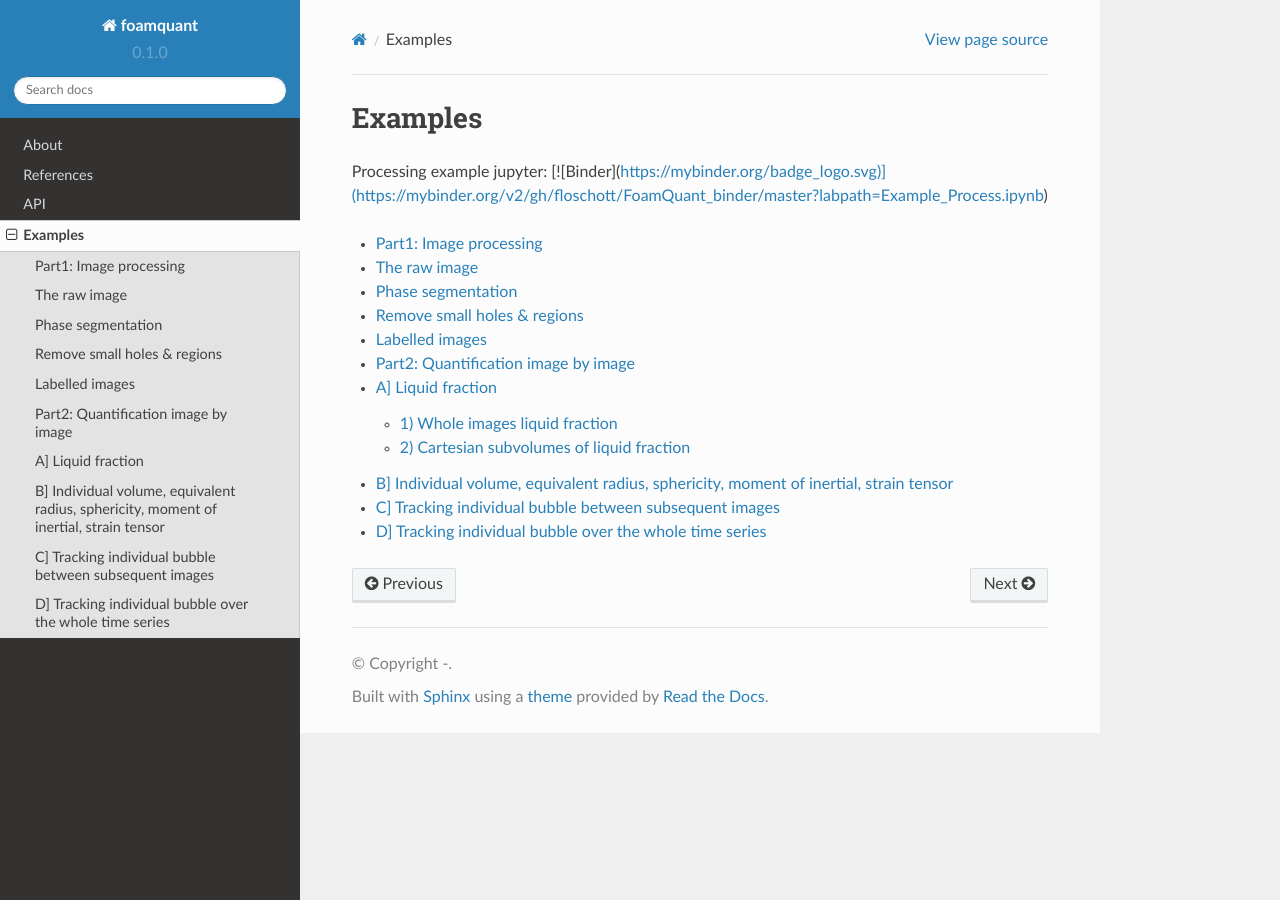
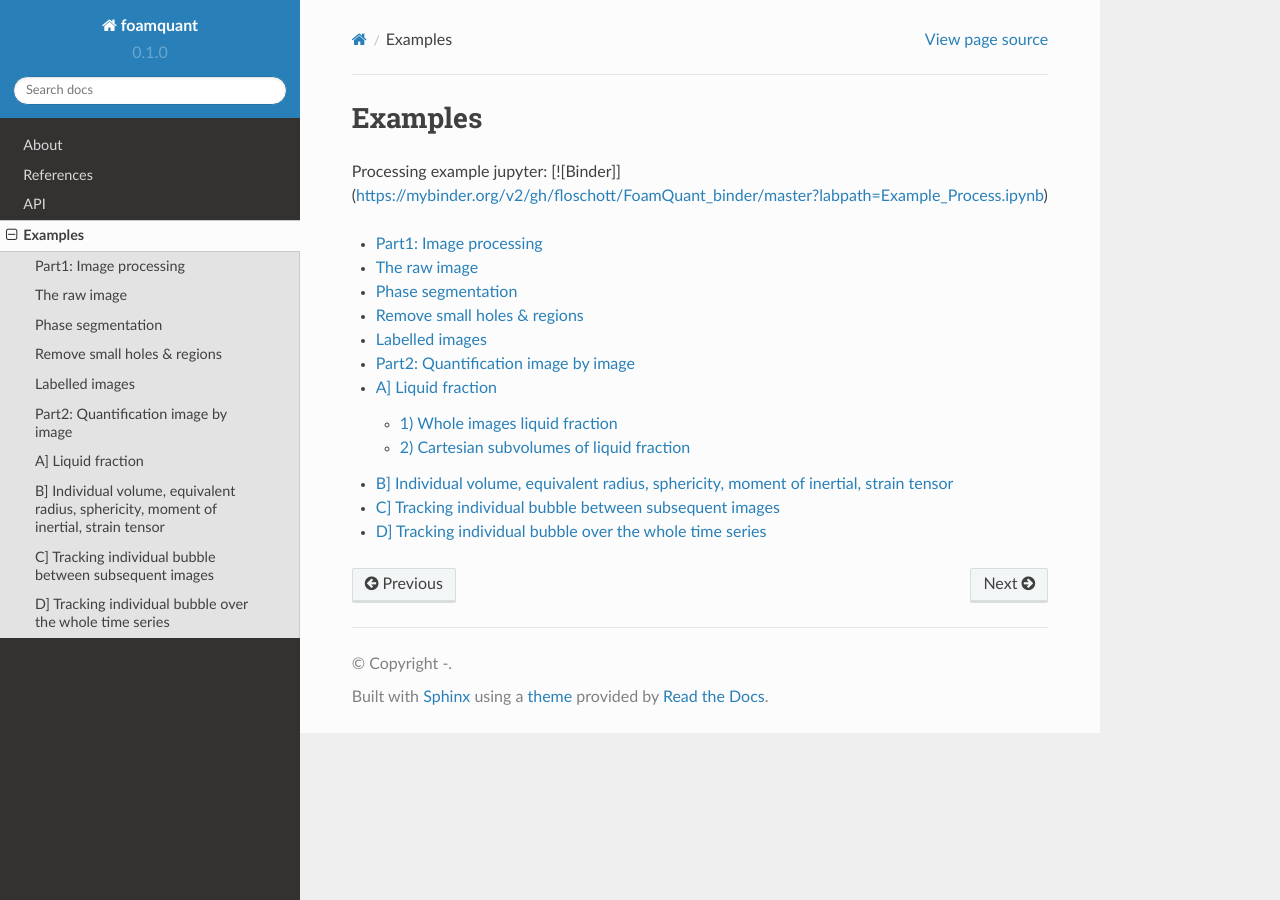
Before and after one commit to floschott/foamquant, a Sphinx documentation site: the page built from docs/source/examples.rst, in a window 1280 px wide. Built offline with Sphinx 7.4.7 and the Read the Docs theme 2.0.0, drawn with Linux system fonts in a browser that asks for light colours; some of the changed lines change nothing that is shown.

Commit message:
Update examples.rst

```diff
--- a/docs/source/examples.rst
+++ b/docs/source/examples.rst
@@ -2,7 +2,7 @@
 ==================
 
 Processing example jupyter:
-[![Binder](https://mybinder.org/badge_logo.svg)](https://mybinder.org/v2/gh/floschott/FoamQuant_binder/master?labpath=Example_Process.ipynb)
+[![Binder]](https://mybinder.org/v2/gh/floschott/FoamQuant_binder/master?labpath=Example_Process.ipynb)
 
 .. toctree::
    :maxdepth: 2
```
